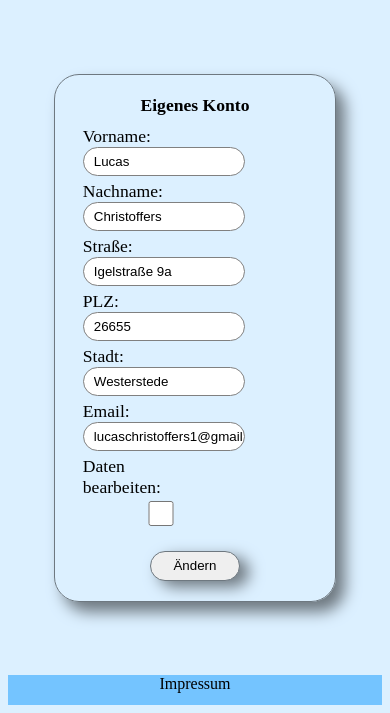
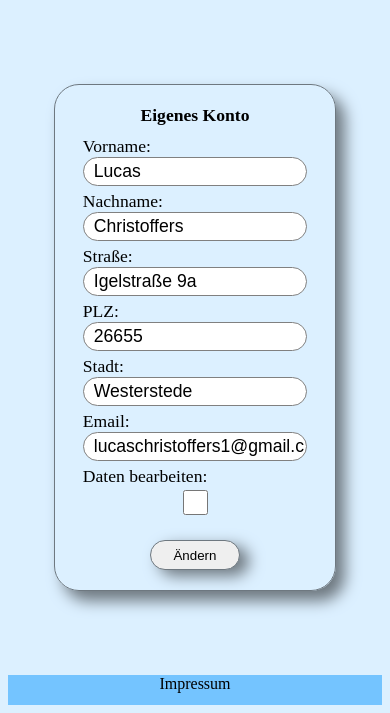
Before and after one commit to Niviera/Website, a PHP site: page /eigenes_konto.php in a window 390 px wide. Shown: the part 183-896 px from the top of the page. Run offline with PHP 8.4, Linux system fonts and the light colour scheme.

Commit message:
Update: funktioniert

```diff
--- a/CSS/eigenes_konto.css
+++ b/CSS/eigenes_konto.css
@@ -1,7 +1,8 @@
 .Container_Main_Eigenes{
     display: flex;
-    min-height: 80vh;
+    min-height: 70vh;
     width: 100%;
+
 }
 
 .Container_Main_Eigenes form{
@@ -29,10 +30,11 @@
     margin-bottom: 5px;
     border-radius: 25px;
     border: 0.5px solid grey;
+    font-size: 1.1em
 }
 
 .layout label{
-    width: 32%;
+    width: 30%;
     font-size: 1.1em;
 }
 
@@ -47,14 +49,12 @@
 .layout button{
     height: 30px;
     width: 40%;
+    margin-bottom: 20px;
+    margin-top: 20px;
     margin-left: auto;
     margin-right: auto;
-    border: 0.5px grey solid;
-    margin-bottom: 20px;
-    margin-top: 20px;
 
 
-    /**/
     font-size: 13.3333px;
     border: 1px solid #6E7880;
     color: black;
@@ -65,5 +65,16 @@
 }
 
 @media(max-width: 680px){
+    .Container_Main_Eigenes{
+        min-height: 80vh;
+    }
+
+    .layout input{
+        width: 100%;
+    }
+
+    .layout label{
+        width: 100%;
+    }
 
 }
--- a/Ressourcen/header.php
+++ b/Ressourcen/header.php
@@ -7,7 +7,7 @@
       <div class="navi desktop">
             <ul>
                   <li><a href="index.php">Startseite</a></li>
-                  <li><a href="konto_uebersicht.php">Konto</a></li>
+                  <li><a href="eigenes_konto.php">Konto</a></li>
                   <li><a href="uebersicht.php">Übersicht</a></li>
                   <li><a href="angebot_erstellen.php">Angebot erstellen</a></li>
                   <li style="float: right;"><a href="konto_erstellen.php"> Registrieren </a></li>
@@ -29,7 +29,7 @@
             <div class="dropdownMenuPoint size">
                   <button class="dropTrigger">Konto</button>
                   <div class="dropdown-content right_Drop">
-                        <a href="konto_uebersicht.php">Eigene Daten</a>
+                        <a href="eigenes_konto.php">Eigene Daten</a>
                         <a href="konto_erstellen.php"> Registrieren </a>
                         <a href="login.php"> Login </a>
                         <a href="index.php">Abmelden</a>
```
